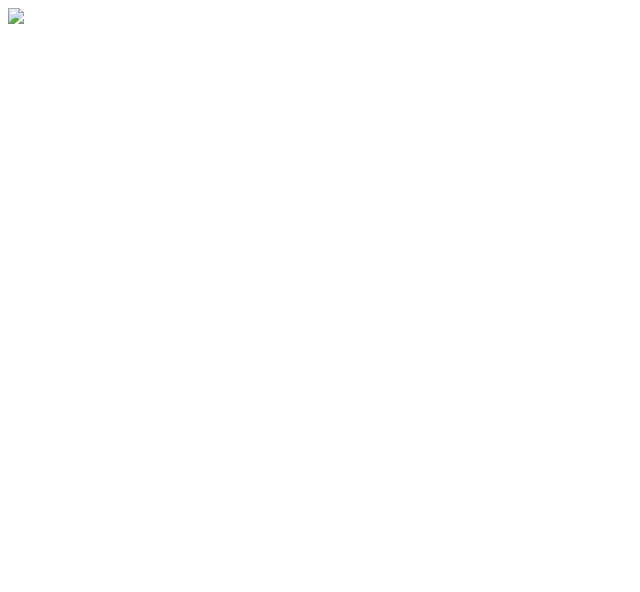
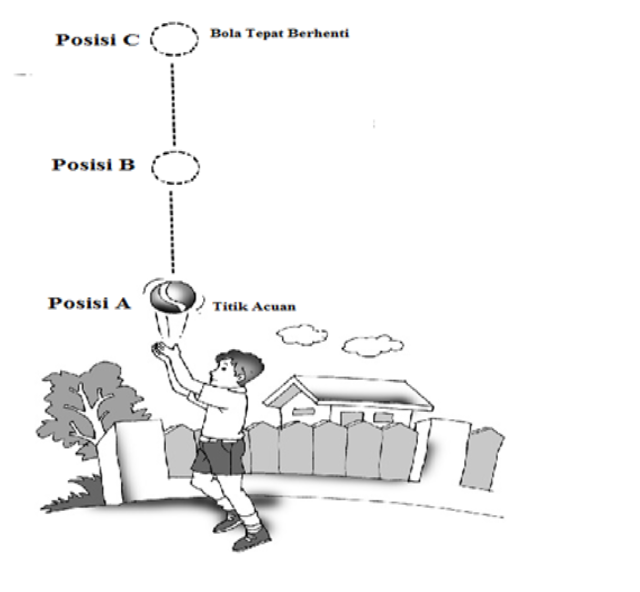
Before and after one commit to togihon/test, a plain HTML site: page index.html in a window 1280 px wide. Shown: the whole page, without its empty margins (0-640 px from the left). Drawn offline with Linux system fonts and the light colour scheme; the site is published under a folder, as on GitHub Pages, so addresses that start at the root find nothing.

Commit message:
Update index.html

```diff
--- a/index.html
+++ b/index.html
@@ -1,2 +1,2 @@
 <title>Hello</title>
-<img src="/img/test1.png"/>
+<img src="./img/test1.png"/>
```
